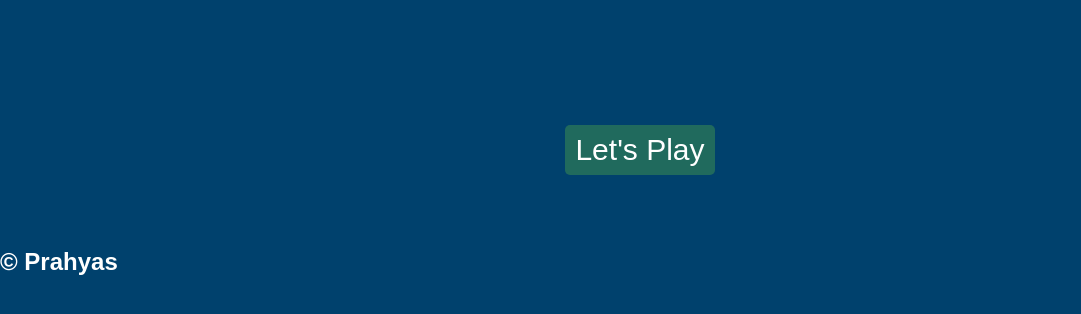
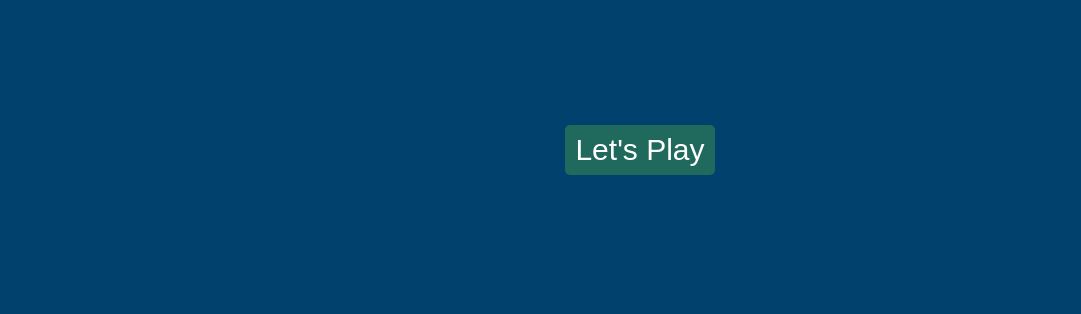
Before and after one commit to Prahyas/Rockpaperscissor, a plain HTML site: page index.html in a window 1280 px wide. Shown: the part 392-706 px from the top of the page, without its empty margins (0-1081 px from the left). Drawn offline with Linux system fonts and the light colour scheme.

Commit message:
Removed Credit

```diff
--- a/index.html
+++ b/index.html
@@ -34,7 +34,6 @@
 					<button class="scissors">scissors</button>
 				</div>
 			</div>
-			<h2>© Prahyas</h2>
 		</section>
 
 		<script src="app.js"></script>
--- a/style.css
+++ b/style.css
@@ -9,6 +9,7 @@ section {
 	color: white;
 	font-family: sans-serif;
 }
+
 .score {
 	height: 30vh;
 	display: flex;
```
